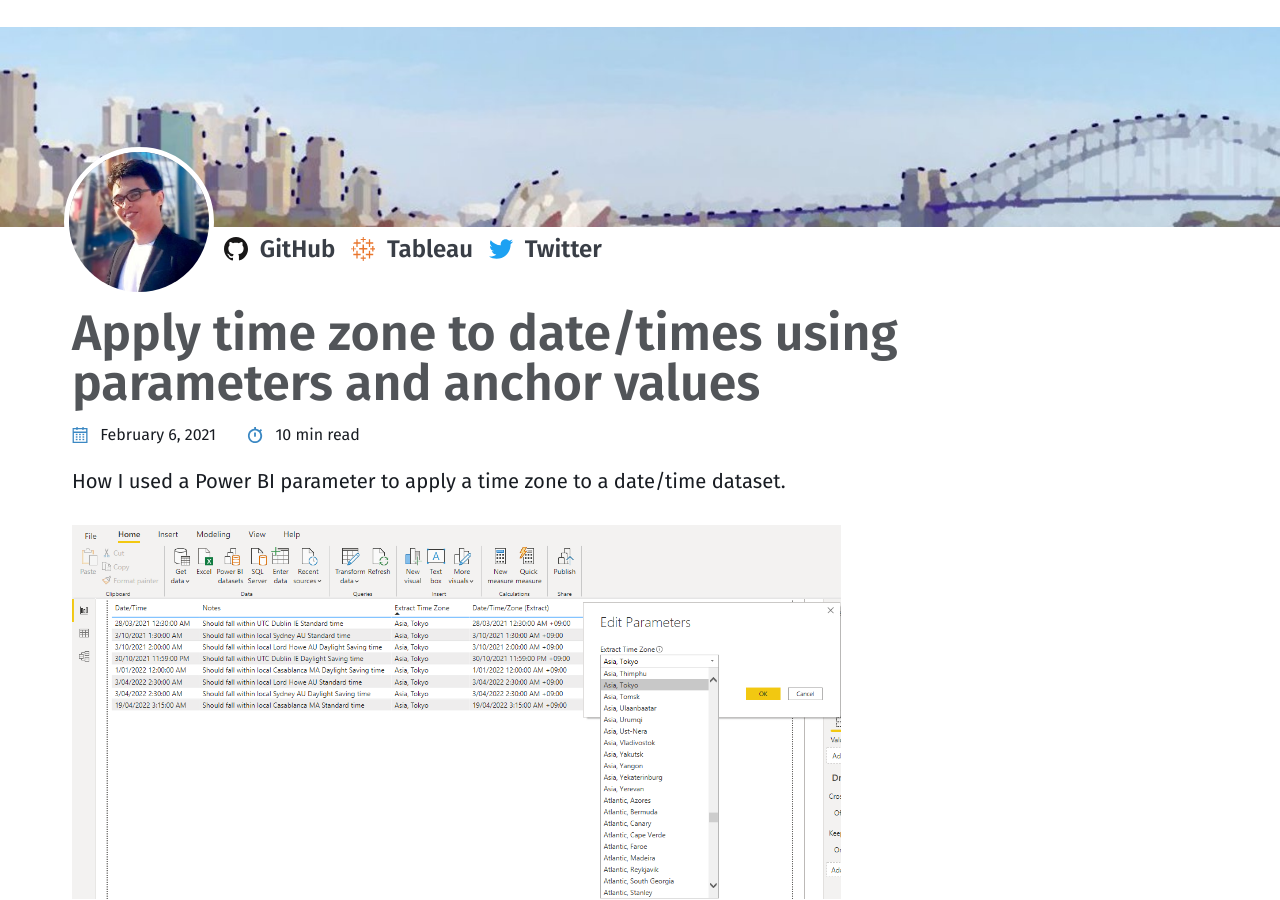
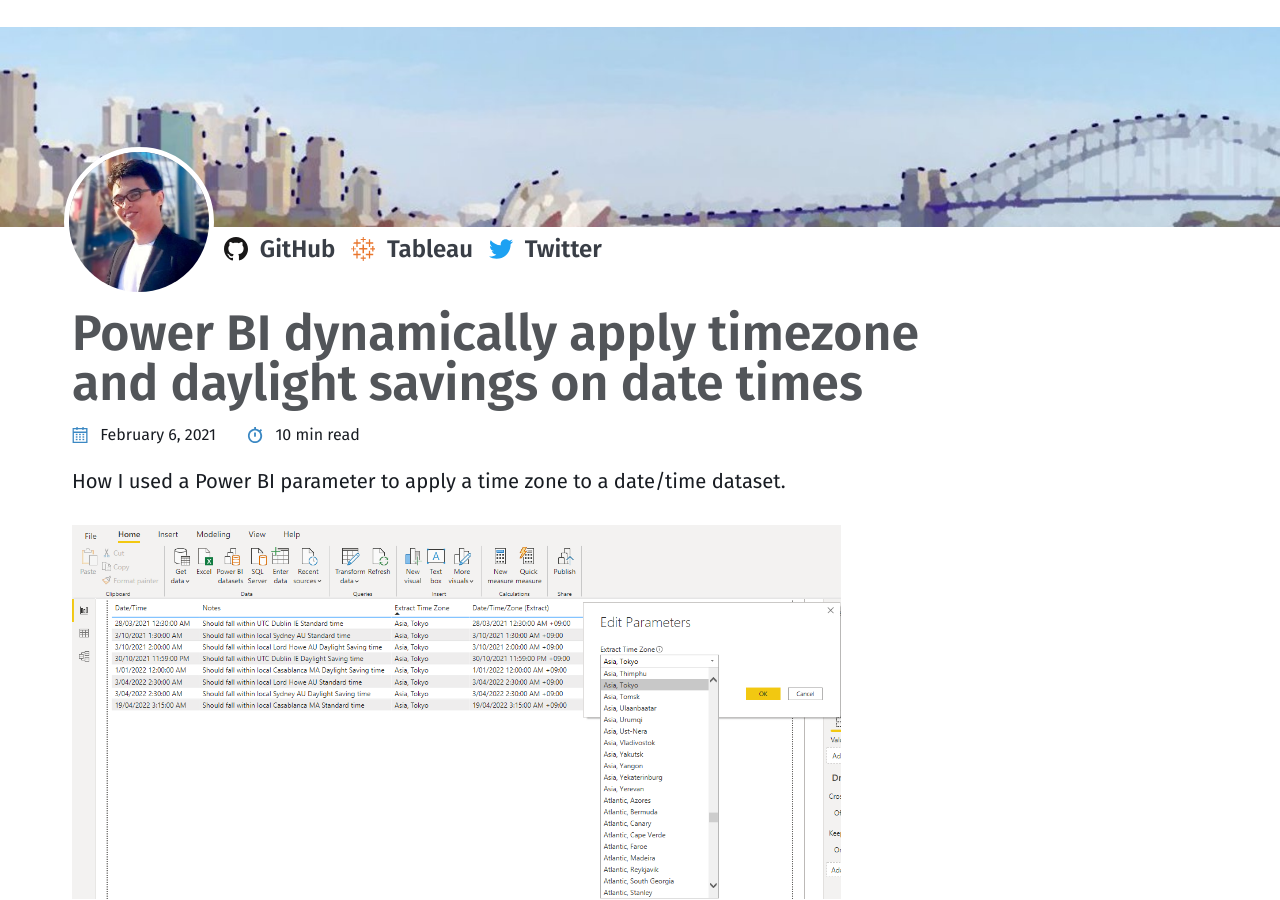
Before and after one commit to datamesse/blog, a Jekyll site: the page built from _posts/2021-02-06-allocate-timezone-dynamically-to-datetime-dataset.markdown, in a window 1280 px wide and 900 px high. Built offline with Jekyll 4.4.1, drawn with Linux system fonts in a browser that asks for light colours.

Commit message:
Update title

```diff
--- a/_posts/2021-02-06-allocate-timezone-dynamically-to-datetime-dataset.markdown
+++ b/_posts/2021-02-06-allocate-timezone-dynamically-to-datetime-dataset.markdown
@@ -1,6 +1,6 @@
 ---
 layout: post
-title: Apply time zone to date/times using parameters and anchor values
+title: Power BI dynamically apply timezone and daylight savings on date times
 date: 2021-02-06 18:15:00 +1100
 description: Using Power BI parameter to assign time zone to a date/time dataset and apply daylight saving offsets. # Add post description (optional)
 img: # /assets/images/?????.jpg no longer works
```
